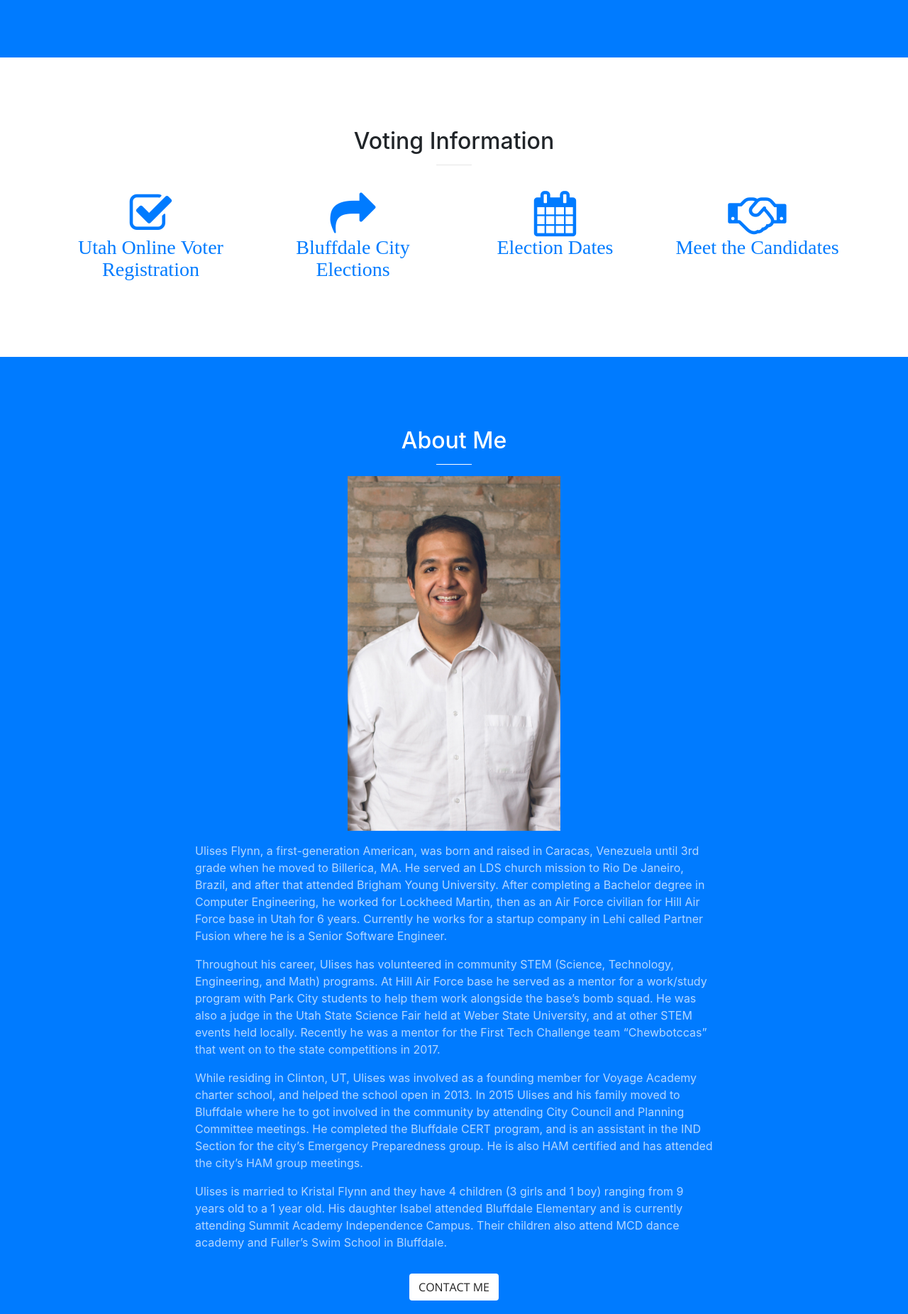
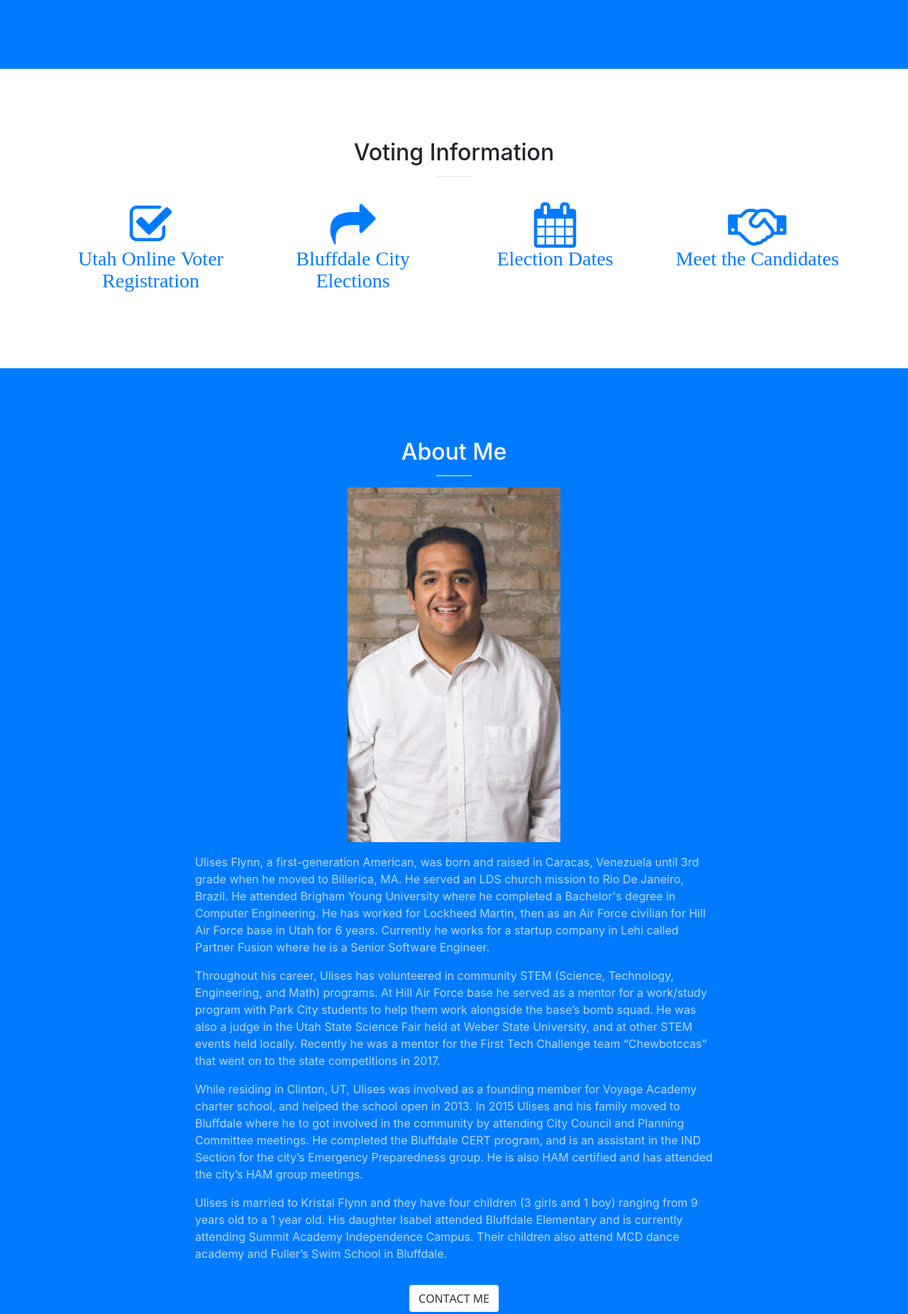
Before and after one commit to ulisesflynn/ulisesflynn.com, a website with bundled scripts: page index.html in a window 1280 px wide. Shown: the part 1457-3309 px from the top of the page at 71% size. Built offline with nearby package versions, Linux system fonts and the light colour scheme.

Commit message:
Text and link cleanup

```diff
--- a/index.html
+++ b/index.html
@@ -73,8 +73,10 @@
           <div class="col-lg-8 mx-auto text-center">
             <h2 class="section-heading text-white">My Views</h2>
             <hr class="light">
+					</div>
+					<div class="col-lg-8 mx-auto">
 						<p></p>
-            <p class="text-faded">I've been attending Bluffdale City Council meetings for almost three years to learn more about the city's future growth and development. With that perspective, I see a lot of opportunity for us a city to better plan ahead for keeping a balanced Bluffdale that preserves the past and grows gracefully into the future. I'll work hard to do the following:</p>
+            <p class="text-faded">I've been attending Bluffdale City Council meetings for almost three years to learn more about the city's future growth and development. I see a lot of opportunities for us as a city to maintain a balanced Bluffdale that preserves the past, and grows gracefully into the future. I'll work hard to do the following:</p>
 						<ul>
 							<li class="text-faded">Be available to discuss with the residents of Bluffdale what their vision for the city is and how I can best represent them.</li>
 						<p></p>
@@ -95,7 +97,7 @@
 			</div>
     </section>
 
-    <section id="votinginfo">
+    <section id="voting">
       <div class="container">
         <div class="row">
           <div class="col-lg-12 text-center">
@@ -142,7 +144,7 @@
       </div>
     </section>
 
-    <section class="bg-primary" id="aboutme">
+    <section class="bg-primary" id="about">
       <div class="container">
         <div class="row">
           <div class="col-lg-8 mx-auto text-center">
@@ -153,13 +155,13 @@
 					</div>
 					<div class="col-lg-8 mx-auto">
 
-          <p class="text-faded">Ulises Flynn, a first-generation American, was born and raised in Caracas, Venezuela until 3rd grade when he moved to Billerica, MA.  He served an LDS church mission to Rio De Janeiro, Brazil, and after that attended Brigham Young University. After completing a Bachelor degree in Computer Engineering, he worked for Lockheed Martin, then as an Air Force civilian for Hill Air Force base in Utah for 6 years. Currently he works for a startup company in Lehi called Partner Fusion where he is a Senior Software Engineer.</p>
+          <p class="text-faded">Ulises Flynn, a first-generation American, was born and raised in Caracas, Venezuela until 3rd grade when he moved to Billerica, MA. He served an LDS church mission to Rio De Janeiro, Brazil. He attended Brigham Young University where he completed a Bachelor's degree in Computer Engineering. He has worked for Lockheed Martin, then as an Air Force civilian for Hill Air Force base in Utah for 6 years. Currently he works for a startup company in Lehi called Partner Fusion where he is a Senior Software Engineer.</p>
 
           <p class="text-faded">Throughout his career, Ulises has volunteered in community STEM (Science, Technology, Engineering, and Math) programs. At Hill Air Force base he served as a mentor for a work/study program with Park City students to help them work alongside the base’s bomb squad. He was also a judge in the Utah State Science Fair held at Weber State University, and at other STEM events held locally. Recently he was a mentor for the First Tech Challenge team “Chewbotccas” that went on to the state competitions in 2017.</p>
 
           <p class="text-faded">While residing in Clinton, UT, Ulises was involved as a founding member for Voyage Academy charter school, and helped the school open in 2013. In 2015 Ulises and his family moved to Bluffdale where he to got involved in the community by attending City Council and Planning Committee meetings. He completed the Bluffdale CERT program, and is an assistant in the IND Section for the city’s Emergency Preparedness group.  He is also HAM certified and has attended the city’s HAM group meetings.</p>
 
-          <p class="text-faded">Ulises is married to Kristal Flynn and they have 4 children (3 girls and 1 boy) ranging from 9 years old to a 1 year old. His daughter Isabel attended Bluffdale Elementary and is currently attending Summit Academy Independence Campus. Their children also attend MCD dance academy and Fuller’s Swim School in Bluffdale.</p>
+          <p class="text-faded">Ulises is married to Kristal Flynn and they have four children (3 girls and 1 boy) ranging from 9 years old to a 1 year old. His daughter Isabel attended Bluffdale Elementary and is currently attending Summit Academy Independence Campus. Their children also attend MCD dance academy and Fuller’s Swim School in Bluffdale.</p>
 
           </div>
 					<div class="col-lg-8 mx-auto text-center">
```
